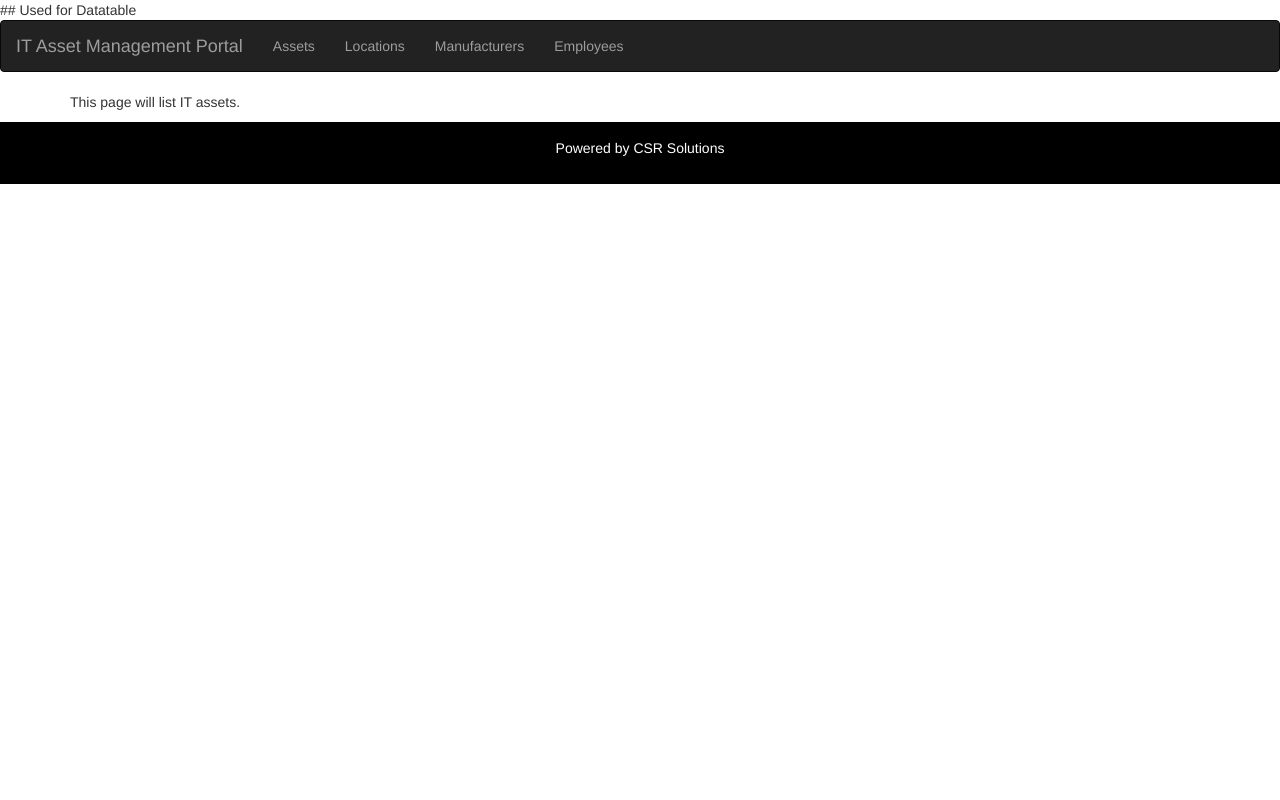
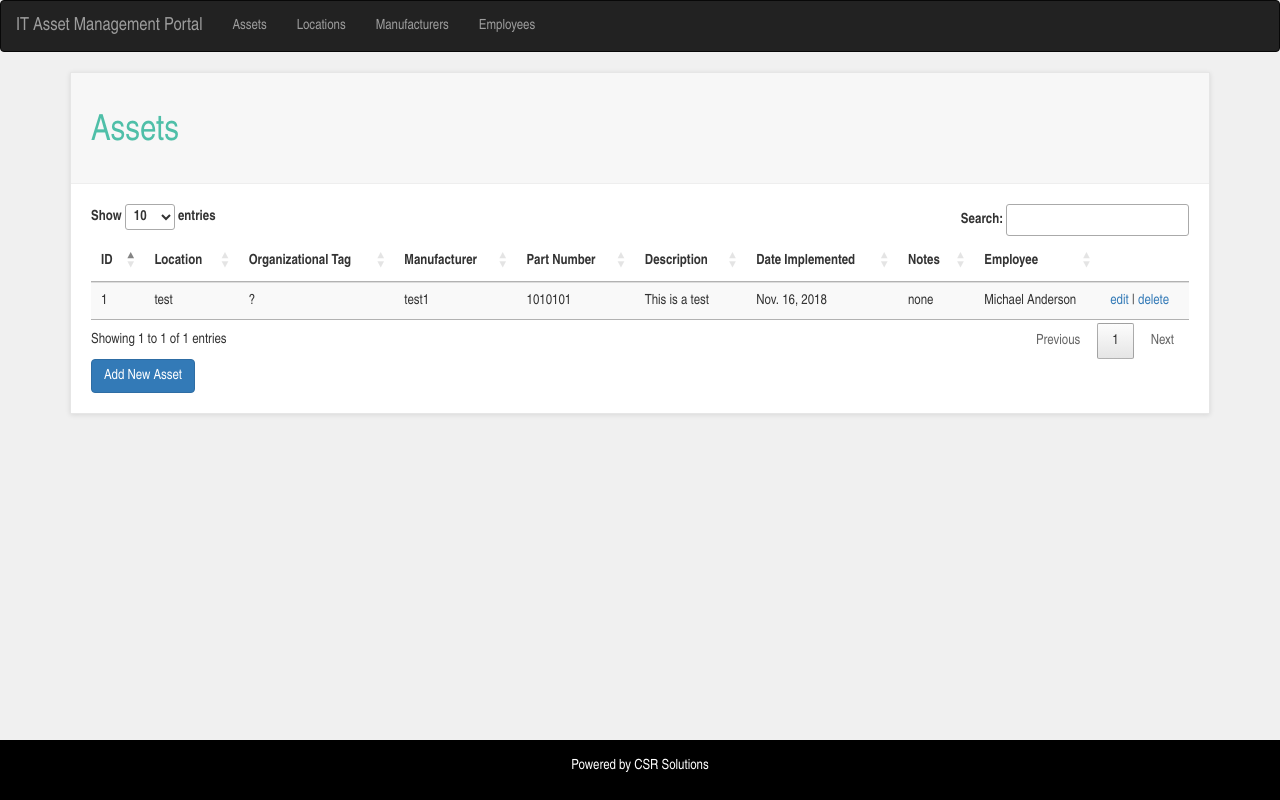
Before and after one commit to leoliang17/AWSProject, a Django app: page /assets/ in a window 1280 px wide. Run offline with Django 3.2, Linux system fonts and the light colour scheme; data comes from the database, SQL or seed files in the repository; both versions use the stored data as it was after the commit; some libraries are stand-ins or nearby versions.

Commit message:
added datatables and styling

```diff
--- /dev/null
+++ b/home/static/css/base.css
@@ -0,0 +1,68 @@
+html,
+body {
+  margin: 0;
+  padding: 0;
+  height: 100%; /* needed for container min-height */
+  position: relative;
+  background-color: #f0f0f0;
+  font-family: 'Century Gothic', 'Franklin Gothic', 'Apple Gothic', 'Arial Narrow', Arial, sans-serif !important;
+  --main-teal: #4fbfa8;
+  --main-teal-dark: #3da892;
+}
+
+#body {
+    min-height: 100%;
+    position: relative;
+}
+
+#content {
+    padding-bottom: 60px;
+}
+
+footer {
+    position: absolute;
+    bottom: 0;
+    width: 100%;
+    height: 60px;
+}
+
+.box .box-header h1 {
+    color: var(--main-teal);
+}
+
+.box {
+    background: #fff;
+    margin: 0 0 30px;
+    border: solid 1px #e6e6e6;
+    -webkit-box-sizing: border-box;
+    -moz-box-sizing: border-box;
+    box-sizing: border-box;
+    padding: 20px;
+    -webkit-box-shadow: 0 1px 5px rgba(0, 0, 0, 0.1);
+    box-shadow: 0 1px 5px rgba(0, 0, 0, 0.1);
+  }
+  .box .box-header {
+    background: #f7f7f7;
+    margin: -20px -20px 20px;
+    padding: 20px;
+    border-bottom: solid 1px #eeeeee;
+  }
+  .box .box-header:before,
+  .box .box-header:after {
+    content: " ";
+    display: table;
+  }
+  .box .box-header:after {
+    clear: both;
+  }
+  .box .box-footer {
+    background: #f7f7f7;
+    margin: 30px -20px -20px;
+    padding: 20px;
+    border-top: solid 1px #eeeeee;
+  }
+  .box .box-footer:before,
+  .box .box-footer:after {
+    content: " ";
+    display: table;
+  }
--- /dev/null
+++ b/home/static/scripts/assets.js
@@ -0,0 +1,14 @@
+$(document).ready(function(){
+    // Activate the data table and provide confirm box deleting products
+    $('#sort').dataTable({
+        "columnDefs": [
+            { "orderable": false, "targets": 9 }
+        ]
+    });
+
+    $('.delete_btn').click(function() {
+        if (confirm("Are you sure you want to delete this product?")) {}
+        else {return false}
+    })
+
+});
--- a/home/templates/home/assets.html
+++ b/home/templates/home/assets.html
@@ -1,5 +1,43 @@
 {% extends "home/base.htm" %}
 
 {% block content %}
-    <p>This page will list IT assets.</p>
+<div class="box">
+  <div class="box-header">
+    <h1>Assets</h1>
+  </div>
+    <p class="warning-messages text-danger"></p>
+    <table id="sort" class="table table-striped">
+        <thead>
+            <th>ID</th>
+            <th>Location</th>
+            <th>Organizational Tag</th>
+            <th>Manufacturer</th>
+            <th>Part Number</th>
+            <th>Description</th>
+            <th>Date Implemented</th>
+            <th>Notes</th>
+            <th>Employee</th>
+            <th></th>
+        </thead>
+        <tbody>
+            {% for a in asset_list %}
+            <tr>
+                <td>{{ a.id }}</td>
+                <td>{{ a.currentLocation }}</td>
+                <td>{{ a.orgTag }}</td>
+                <td>{{ a.manufacturer }}</td>
+                <td>{{ a.manufacturerPartNum }}</td>
+                <td>{{ a.description }}</td>
+                <td>{{ a.dateImplemented }}</td>
+                <td>{{ a.maintNotes }}</td>
+                <td>{{ a.employee }}</td>
+                <td><a class="" href="/home/updateAsset/{{ a.id }}">edit</a><span> | </span><a class="delete_btn" href="#">delete</a></td>
+            </tr>
+            {% endfor %}
+        </tbody>
+    </table>
+    <a class="btn btn-primary" href="/home/createAsset/" role="button">Add New Asset</a>
+</div>
+{% load staticfiles %}
+<script src="{% static "scripts/assets.js" %}"></script>
 {% endblock %}
--- a/home/templates/home/base.htm
+++ b/home/templates/home/base.htm
@@ -8,11 +8,15 @@
       <link rel="stylesheet" href="https://maxcdn.bootstrapcdn.com/bootstrap/3.3.7/css/bootstrap.min.css">
       <script src="https://ajax.googleapis.com/ajax/libs/jquery/3.3.1/jquery.min.js"></script>
       <script src="https://maxcdn.bootstrapcdn.com/bootstrap/3.3.7/js/bootstrap.min.js"></script>
-      ## Used for Datatable
+
 		  <link rel="stylesheet" type="text/css" href="https://cdn.datatables.net/v/bs/dt-1.10.16/datatables.min.css"/>
       <script type="text/javascript" src="https://cdn.datatables.net/v/bs/dt-1.10.16/datatables.min.js"></script>
+
+      {% load static %}
+      <link rel="stylesheet" type="text/css" href="{% static "css/base.css" %}"/>
   </head>
 <body>
+<div id="body">
 
 <!-- Navbar (sit on top) -->
     <nav class="navbar navbar-inverse">
@@ -31,7 +35,7 @@
 
 
 <!-- Page content -->
-<div class="container">
+<div id="content" class="container">
     {% block content %}{% endblock %}
 </div>
 
@@ -40,6 +44,6 @@
 <footer class="w3-center w3-black w3-padding-16">
   <p>Powered by CSR Solutions</a></p>
 </footer>
-
+</div>
 </body>
 </html>
--- a/home/templates/home/index.html
+++ b/home/templates/home/index.html
@@ -2,7 +2,7 @@
 
 {% block content %}
     <header class="w3-display-container w3-content w3-wide" style="max-width:1200px;" id="home">
-            {% load static %}
+                {% load static %}
         <img class="w3-image" src="{% static "asset_management.png" %}" alt="Architecture" width="1500" height="800">
     </header>
 
--- a/home/views.py
+++ b/home/views.py
@@ -11,19 +11,23 @@ def index(request):
     return render(request, 'home/index.html', context)
 
 def assets(request):
-    context = {}
+    assets = models.Asset.objects.all()
+    context = {'asset_list': assets,}
     return render(request, 'home/assets.html', context)
 
 def employees(request):
-    context = {}
+    employees = models.Employee.objects.all()
+    context = {'employee_list': employees,}
     return render(request, 'home/employees.html', context)
 
 def manufacturers(request):
-    context = {}
+    manufacturers = models.Manufacturer.objects.all()
+    context = {'manufacturer_list': manufacturers,}
     return render(request, 'home/manufacturers.html', context)
 
 def locations(request):
-    context = {}
+    locations = models.Location.objects.all()
+    context = {'location_list': locations,}
     return render(request, 'home/locations.html', context)
 
 def createAsset(request):
```
Also changed, not shown: home/static/scripts/employees.js (added, +14 -0 lines), home/static/scripts/locations.js (added, +14 -0 lines), home/static/scripts/manufacturers.js (added, +14 -0 lines), home/templates/home/createAsset.html (+8 -3 lines), home/templates/home/employees.html (+31 -1 lines), home/templates/home/locations.html (+33 -1 lines), home/templates/home/manufacturers.html (+27 -1 lines), home/templates/home/updateAsset.html (+8 -3 lines), db.sqlite3.
